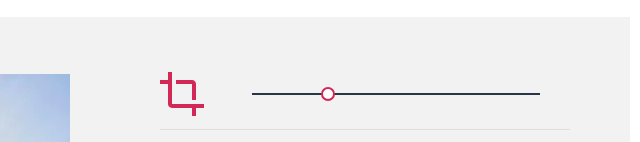
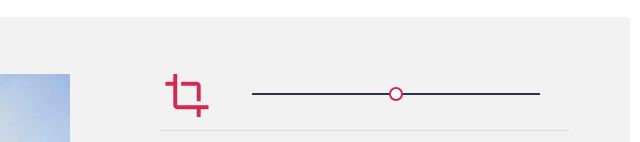
Before and after one commit to Bambukoz/1402843-pink-20, a website: page source/photo.html in a window 1280 px wide. Shown: the part 2652-2794 px from the top of the page, 480-1120 px from the left. Drawn offline with Linux system fonts and the light colour scheme; files that its build step writes are made by us from their sources; files whose address does not match are found by name.

Commit message:
Правки

```diff
--- a/source/photo.html
+++ b/source/photo.html
@@ -235,41 +235,33 @@
           <img src="img/photo-road-mobile@1x.jpg" srcset="img/photo-road-mobile@2x.jpg 2x" alt="Зимняя дорога">
         </picture>
       </div>
-      <form class="editor__form" action="https://echo.htmlacademy.ru" method="post">
 
+      <form class="editor__form" action="https://echo.htmlacademy.ru" method="get">
         <div class="editor__toggles">
-          <button class="editor__icon-btn editor__icon-btn--crop editor__icon-btn--active" type="button" aria-label="Обрезка">
+          <div class="editor__range-labels">
+            <label class="editor__label editor__label--crop editor__label--active" for="crop">
               <svg width="44" height="44">
                 <use xlink:href="img/svg-sprite.svg#icon-editor-crop"></use>
               </svg>
-          </button>
-          <button class="editor__icon-btn editor__icon-btn--fill" type="button" aria-label="Заливка">
+            </label>
+            <label class="editor__label editor__label--fill" for="fill">
               <svg width="48" height="43">
                 <use xlink:href="img/svg-sprite.svg#icon-editor-fill"></use>
               </svg>
-          </button>
-          <button class="editor__icon-btn editor__icon-btn--contrast" type="button" aria-label="Контраст">
+            </label>
+            <label class="editor__label editor__label--contrast" for="contrast">
               <svg width="32" height="32">
                 <use xlink:href="img/svg-sprite.svg#icon-editor-contrast"></use>
               </svg>
-          </button>
+            </label>
           </div>
 
-        <div class="editor__inputs">
-          <div class="editor__input editor__input--crop editor__input--active">
-            <div class="editor__input-range"></div>
-            <button class="editor__input-btn editor__input-btn--crop" type="button" aria-label="Меня можно двигать"></button>
-          </div>
-          <div class="editor__input editor__input--fill">
-            <div class="editor__input-range"></div>
-            <button class="editor__input-btn editor__input-btn--fill" type="button" aria-label="Меня можно двигать"></button>
-          </div>
-          <div class="editor__input editor__input--contrast">
-            <div class="editor__input-range"></div>
-            <button class="editor__input-btn editor__input-btn--contrast" type="button" aria-label="Меня можно двигать"></button>
+          <div class="editor__range-inputs">
+            <input class="editor__input-range editor__input-range--active" id="crop" name="crop" type="range" min="0" max="100" step="1">
+            <input class="editor__input-range" id="fill" name="fill" type="range" min="0" max="100" step="1">
+            <input class="editor__input-range" id="contrast" name="contrast" type="range" min="0" max="100" step="1">
           </div>
         </div>
-
         <button class="editor__btn editor__btn--submit btn" type="submit">Запостить</button>
         <button class="editor__btn editor__btn--reset btn" type="reset">Отмена</button>
       </form>
--- a/source/sass/blocks/contacts.scss
+++ b/source/sass/blocks/contacts.scss
@@ -47,7 +47,10 @@
   }
 
   @include desktop {
+    width: 940px;
     margin-bottom: 10px;
+    margin-left: auto;
+    margin-right: auto;
   }
 }
 
@@ -165,7 +168,6 @@
 
     @include retina {
       background-image: url("../img/bg-map-desktop@2x.jpg");
-      background-size: $desktop-width;
     }
   }
 
--- a/source/sass/blocks/download.scss
+++ b/source/sass/blocks/download.scss
@@ -74,6 +74,7 @@
   }
 
   @include tablet {
+    position: relative;
     background: none;
     padding-top: 49px;
     margin: 0;
@@ -95,14 +96,16 @@
     width: 700px;
     height: 498px;
     position: absolute;
-    right: -20px;
-    bottom: 47px;
+    left: -40px;
+    bottom: -303px;
     z-index: 0;
   }
 
   @include desktop {
     width: 1074px;
     height: 598px;
+    left: 16px;
+    bottom: -358px;
   }
 }
 
@@ -180,9 +183,10 @@
   @include list-reset;
   width: 280px;
   display: flex;
-  justify-content: space-between;
+  justify-content: center;
   align-items: flex-end;
   flex-wrap: wrap;
+  gap: 20px 35px;
   margin: 0 auto 16px;
 
   @include tablet {
@@ -195,22 +199,6 @@
   @include desktop {
     margin: 0 10px 44px;
     align-items: baseline;
-  }
-}
-
-.download__item {
-  padding: 0 38px;
-
-  &:first-child {
-    padding-right: 0;
-  }
-
-  &:nth-child(2) {
-    padding: 0;
-  }
-
-  &:last-child {
-    padding-left: 0;
   }
 }
 
--- a/source/sass/blocks/editor.scss
+++ b/source/sass/blocks/editor.scss
@@ -44,53 +44,76 @@
   justify-content: center;
   align-items: center;
   position: relative;
-  padding-top: 1px;
 
   @include tablet {
     width: 320px;
     flex-wrap: wrap;
     min-height: 200px;
-    padding-left: 36px;
+    padding-left: 42px;
   }
 
   @include desktop {
     flex-direction: row;
     width: 500px;
-    padding-left: 90px;
+    padding-left: 87px;
   }
 }
 
 .editor__toggles {
+  @include page-wrapper-mobile;
   width: 100%;
   display: flex;
+  flex-direction: column;
   justify-content: space-around;
-  padding-left: 20px;
-  padding-right: 26px;
+  padding-bottom: 29px;
+  margin-bottom: 38px;
 
   @include tablet {
-    width: 24px;
-    min-height: 162px;
-    position: absolute;
-    top: 9px;
-    left: 48px;
-    flex-direction: column;
-    justify-content: space-between;
+    flex-direction: row;
     padding-right: 0;
     padding-left: 0;
+    padding-bottom: 12px;
+    margin-bottom: 67px;
     cursor: default;
   }
 
   @include desktop {
-    width: 44px;
-    min-height: 189px;
-    top: -4px;
-    left: 88px;
+    padding-bottom: 23px;
+    margin-bottom: 144px;
   }
 }
 
-.editor__icon-btn {
+.editor__range-labels {
+  position: relative;
+  width: 100%;
+  display: flex;
+  flex-direction: row;
+  justify-content: center;
+  align-items: center;
+  gap: 0 33px;
+  margin-bottom: 35px;
+
+  @include tablet {
+    flex-direction: column;
+    justify-content: flex-start;
+    gap: 42px 0;
+    padding-top: 7px;
+    padding-left: 9px;
+    margin: 0;
+  }
+
+  @include desktop {
+    width: 48px;
+    gap: 30px 0;
+    padding-top: 0;
+    padding-left: 1px;
+  }
+}
+
+.editor__label {
+  display: block;
   width: 48px;
-  height: 48px;
+  min-height: 32px;
   border: none;
   background-color: transparent;
   font-size: 0;
@@ -98,23 +121,6 @@
   padding: 0;
   outline: none;
 
-  @include tablet {
-    width: 24px;
-    height: 24px;
-    margin-bottom: 47px;
-  }
-
-  @include desktop {
-    width: 48px;
-    height: 48px;
-    margin-bottom: 24px;
-  }
-
-  &--contrast {
-    @include tablet {
-      margin-bottom: 0;
-    }
-  }
 
   & svg {
     fill: rgba($secondary, 0.3);
@@ -126,8 +132,8 @@
     }
 
     @include desktop {
-      width: 48px;
-      height: 44px;
+      width: 50px;
+      height: 43px;
     }
   }
 
@@ -135,6 +141,10 @@
   &:focus svg {
     @include animation;
     fill: rgba($secondary, 0.5);
+
+    @include tablet {
+      fill: $primary;
+    }
   }
 
   &--active svg {
@@ -159,49 +169,78 @@
   }
 }
 
-.editor__inputs {
+.editor__range-inputs {
   width: 100%;
-  min-height: 75px;
-  display: flex;
-  flex-direction: row;
-  align-items: center;
-  margin-bottom: 36px;
+  padding-bottom: 6px;
+  padding-top: 6px;
 
   @include tablet {
-    min-height: 190px;
+    display: flex;
     flex-direction: column;
-    align-items: center;
-    justify-content: space-between;
-    padding: 9px 1px 18px 47px;
-    margin-bottom: 75px;
+    justify-content: flex-start;
+    gap: 70px 0;
+    padding: 19px 18px 0 0;
   }
 
   @include desktop {
-    padding-left: 62px;
-    margin-bottom: 154px;
+    padding-left: 47px;
   }
 }
 
-.editor__input {
+.editor__input-range {
   display: none;
-  position: absolute;
-  top: 85px;
-  left: 50%;
-  transform: translateX(-50%);
+  position: relative;
+  appearance: none;
+  width: 240px;
+  height: 2px;
+  background-color: $secondary;
+  outline: none;
 
   @include tablet {
-    display: flex;
-    align-items: center;
-    position: relative;
-    top: auto;
-    left: auto;
+    display: block;
     width: 202px;
-    height: 20px;
-    transform: none;
   }
 
   @include desktop {
     width: 288px;
+  }
+
+  &--active {
+    display: block;
+  }
+
+  &::-webkit-slider-thumb {
+    appearance: none;
+    height: 14px;
+    width: 14px;
+    background-color: $white;
+    border: 2px solid $primary;
+    border-radius: 50%;
+    cursor: pointer;
+
+    &:hover,
+    &:focus,
+    &:active {
+      @include animation;
+      background-color: $primary;
+    }
+  }
+
+  &::-moz-range-thumb {
+    appearance: none;
+    height: 14px;
+    width: 14px;
+    background-color: $white;
+    border: 2px solid $primary;
+    border-radius: 50%;
+    cursor: pointer;
+
+    &:hover,
+    &:focus,
+    &:active {
+      @include animation;
+      background-color: $primary;
+    }
   }
 
   &::after {
@@ -209,115 +248,19 @@
     width: 659px;
     height: 1px;
     position: absolute;
-    bottom: -35px;
+    bottom: -36px;
     left: -211px;
     background-color: rgba($secondary, 0.1);
 
     @include tablet {
-      width: 275px;
-      bottom: -26px;
+      width: calc(100% + 73px);
       left: -55px;
     }
 
     @include desktop {
-      width: 410px;
+      width: calc(100% + 122px);
       left: -92px;
     }
-  }
-
-  &--active {
-    display: block;
-
-    @include tablet {
-      display: flex;
-    }
-  }
-
-  &--fill {
-    @include tablet {
-      margin-top: 3px;
-    }
-  }
-
-  &--contrast::after {
-    @include desktop {
-      display: none;
-    }
-  }
-}
-
-.editor__input-range {
-  position: relative;
-  width: 240px;
-  height: 2px;
-  background-color: $secondary;
-
-  @include tablet {
-    width: 202px;
-  }
-
-  @include desktop {
-    width: 288px;
-  }
-}
-
-.editor__input-btn {
-  @include btn-reset;
-  position: absolute;
-  top: -5px;
-  left: 81%;
-  height: 14px;
-  width: 14px;
-  background-color: $white;
-  border: 2px solid $primary;
-  border-radius: 50%;
-  font-size: 0;
-  line-height: 0;
-  padding: 0;
-
-  @include tablet {
-    top: 4px;
-  }
-
-  @include desktop {
-    top: 3px;
-  }
-
-  &--crop {
-    @include tablet {
-      left: 72%;
-    }
-
-    @include desktop {
-      left: 24%;
-    }
-  }
-
-  &--fill {
-    @include tablet {
-      left: 13%;
-    }
-
-    @include desktop {
-      left: 86%;
-    }
-  }
-
-  &--contrast {
-    @include tablet {
-      left: 48%;
-    }
-
-    @include desktop {
-      left: 56%;
-    }
-  }
-
-  &:hover,
-  &:focus,
-  &:active {
-    @include animation;
-    background-color: $primary;
   }
 }
 
@@ -349,7 +292,7 @@
 
     @include desktop {
       margin-bottom: 0;
-      margin-right: 44px;
+      margin-right: 42px;
     }
 
     &:hover,
--- a/source/sass/blocks/features.scss
+++ b/source/sass/blocks/features.scss
@@ -114,7 +114,9 @@
     position: static;
     display: flex;
     flex-wrap: wrap;
+    justify-content: center;
     align-items: baseline;
+    gap: 20px 0;
     padding-left: 0;
     padding-right: 0;
   }
--- a/source/sass/blocks/footer.scss
+++ b/source/sass/blocks/footer.scss
@@ -15,20 +15,23 @@
 
   @include desktop {
     @include page-wrapper-desktop;
+    max-width: 1200px;
     justify-content: space-between;
     padding-top: 46px;
     padding-bottom: 74px;
+    margin-left: auto;
+    margin-right: auto;
   }
 
   &--index {
     @include desktop {
-      padding-top: 69px;
+      padding-top: 67px;
     }
   }
 
   &--photo {
     @include desktop {
-      padding-top: 98px;
+      padding-top: 97px;
     }
   }
 
--- a/source/sass/blocks/main-nav.scss
+++ b/source/sass/blocks/main-nav.scss
@@ -1,5 +1,9 @@
 .main-nav {
   width: 100%;
+
+  @include desktop {
+    width: 620px;
+  }
 }
 
 .main-nav__list {
--- a/source/sass/blocks/option-group.scss
+++ b/source/sass/blocks/option-group.scss
@@ -56,9 +56,11 @@
   @include desktop {
     width: 260px;
   }
+}
 
-  &:nth-child(2n) {
-    grid-row: 2;
+.option-group--checkbox .option-group__item:nth-child(2n) {
+  @include desktop {
+    order: 2;
   }
 }
 
--- a/source/sass/blocks/page-header.scss
+++ b/source/sass/blocks/page-header.scss
@@ -20,6 +20,7 @@
 
   @include desktop {
     flex-direction: row;
+    justify-content: center;
 
     @include desktop {
       padding: 0 $padding-desktop 9px;
--- a/source/sass/blocks/page.scss
+++ b/source/sass/blocks/page.scss
@@ -1,6 +1,7 @@
 .page {
   display: grid;
   grid-template-rows: min-content 1fr min-content;
+  grid-template-columns: minmax(320px, auto);
   min-height: 100%;
   min-width: 320px;
 }
--- a/source/sass/blocks/photography.scss
+++ b/source/sass/blocks/photography.scss
@@ -92,6 +92,7 @@
     @include page-wrapper-desktop;
     grid-template-columns: 300px 300px 300px;
     gap: 54px 20px;
+    align-items: stretch;
     margin-bottom: 58px;
   }
 }
--- a/source/sass/blocks/post.scss
+++ b/source/sass/blocks/post.scss
@@ -93,6 +93,7 @@
     padding-top: 24px;
     padding-left: 17px;
     padding-right: 17px;
+    flex-grow: 1;
   }
 
   &--panorama {
@@ -105,6 +106,7 @@
 
     @include desktop {
       width: calc(100% - 260px);
+      max-width: 940px;
       min-height: 96px;
     }
   }
--- a/source/sass/blocks/recall.scss
+++ b/source/sass/blocks/recall.scss
@@ -11,8 +11,11 @@
 
   @include desktop {
     @include page-wrapper-desktop;
+    max-width: 1200px;
     position: relative;
     margin-bottom: 0;
+    margin-left: auto;
+    margin-right: auto;
   }
 
   &::before {
@@ -60,7 +63,7 @@
     width: 22px;
     height: 42px;
     position: absolute;
-    top: 141px;
+    top: 42%;
     opacity: 0.3;
 
     &:hover,
@@ -99,6 +102,10 @@
     margin-bottom: 36px;
     order: 1;
   }
+
+  @include desktop {
+    width: 687px;
+  }
 }
 
 .recall__item-author {
```
Also changed, not shown: source/css/style.css, source/css/style.min.css (added), 2 other files. Lines whose indentation alone changed are shown as unchanged.
